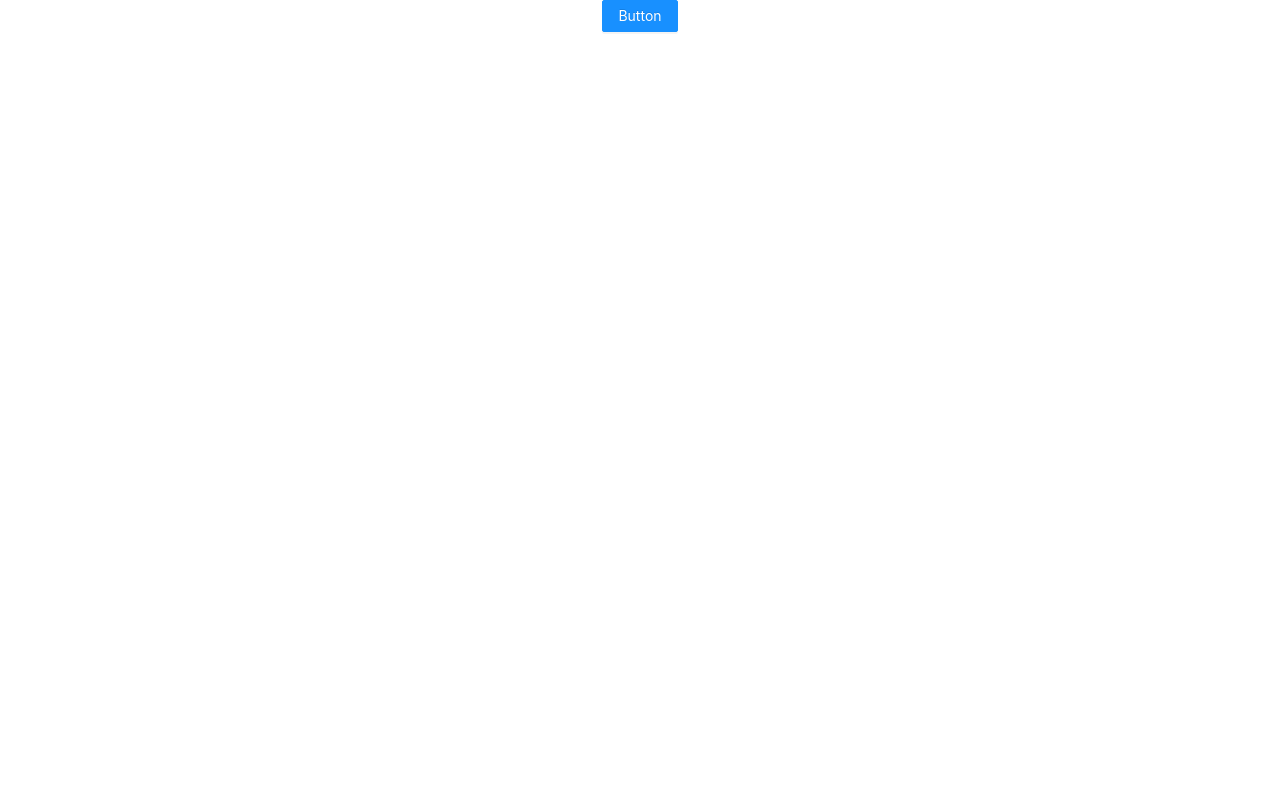
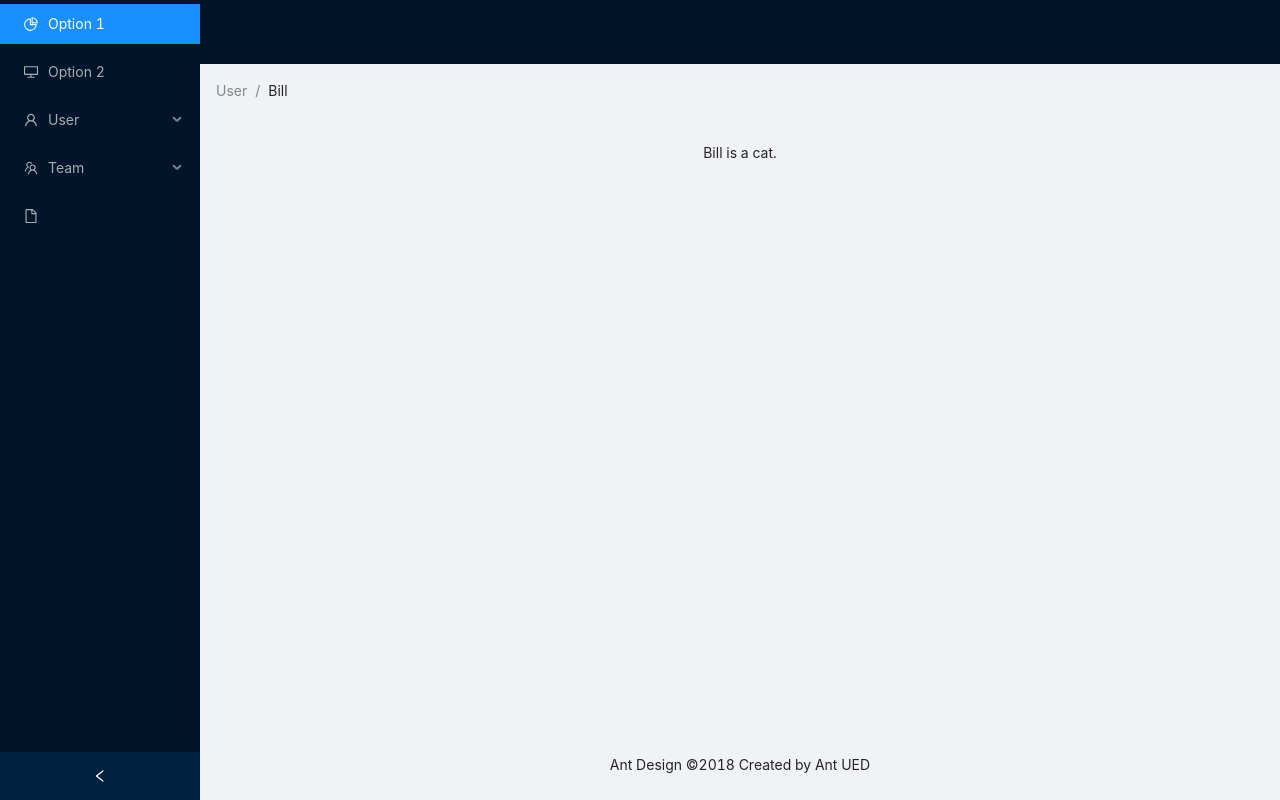
Before and after one commit to mostafiz93/EffectiveLearning, a React (Create React App) app: page / in a window 1280 px wide. Built offline with nearby package versions, Linux system fonts and the light colour scheme.

Commit message:
sample layout added

```diff
--- a/src/App.js
+++ b/src/App.js
@@ -1,12 +1,12 @@
 import React from 'react';
 import './App.css';
 
-import { Button } from 'antd';
+import Sidebar from './components/layout';
 
 function App() {
 	return (
 		<div className='App'>
-			<Button type='primary'>Button</Button>
+			<Sidebar />
 		</div>
 	);
 }
--- /dev/null
+++ b/src/components/layout.js
@@ -0,0 +1,74 @@
+import React from 'react';
+
+import { Layout, Menu, Breadcrumb } from 'antd';
+import {
+	DesktopOutlined,
+	PieChartOutlined,
+	FileOutlined,
+	TeamOutlined,
+	UserOutlined
+} from '@ant-design/icons';
+
+const { Header, Content, Footer, Sider } = Layout;
+const { SubMenu } = Menu;
+
+export default class layout extends React.Component {
+	state = {
+		collapsed: false
+	};
+
+	onCollapse = collapsed => {
+		console.log(collapsed);
+		this.setState({ collapsed });
+	};
+
+	render() {
+		return (
+			<Layout style={{ minHeight: '100vh' }}>
+				<Sider
+					collapsible
+					collapsed={this.state.collapsed}
+					onCollapse={this.onCollapse}
+				>
+					<div className='logo' />
+					<Menu theme='dark' defaultSelectedKeys={['1']} mode='inline'>
+						<Menu.Item key='1' icon={<PieChartOutlined />}>
+							Option 1
+						</Menu.Item>
+						<Menu.Item key='2' icon={<DesktopOutlined />}>
+							Option 2
+						</Menu.Item>
+						<SubMenu key='sub1' icon={<UserOutlined />} title='User'>
+							<Menu.Item key='3'>Tom</Menu.Item>
+							<Menu.Item key='4'>Bill</Menu.Item>
+							<Menu.Item key='5'>Alex</Menu.Item>
+						</SubMenu>
+						<SubMenu key='sub2' icon={<TeamOutlined />} title='Team'>
+							<Menu.Item key='6'>Team 1</Menu.Item>
+							<Menu.Item key='8'>Team 2</Menu.Item>
+						</SubMenu>
+						<Menu.Item key='9' icon={<FileOutlined />} />
+					</Menu>
+				</Sider>
+				<Layout className='site-layout'>
+					<Header className='site-layout-background' style={{ padding: 0 }} />
+					<Content style={{ margin: '0 16px' }}>
+						<Breadcrumb style={{ margin: '16px 0' }}>
+							<Breadcrumb.Item>User</Breadcrumb.Item>
+							<Breadcrumb.Item>Bill</Breadcrumb.Item>
+						</Breadcrumb>
+						<div
+							className='site-layout-background'
+							style={{ padding: 24, minHeight: 360 }}
+						>
+							Bill is a cat.
+						</div>
+					</Content>
+					<Footer style={{ textAlign: 'center' }}>
+						Ant Design ©2018 Created by Ant UED
+					</Footer>
+				</Layout>
+			</Layout>
+		);
+	}
+}
```
